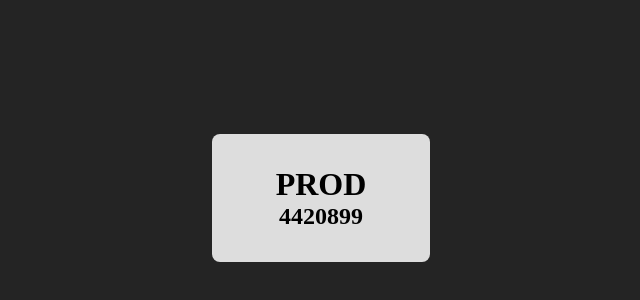
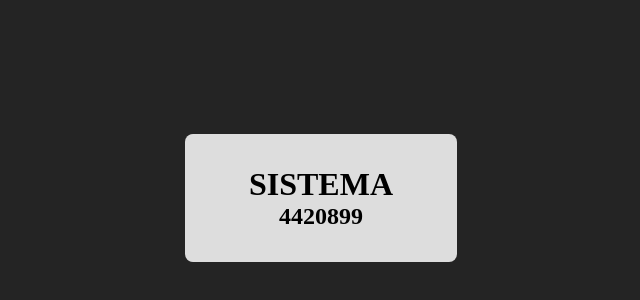
Before and after one commit to luciamorena/aws-5, a React (Vite) app: page / in a window 1280 px wide. Shown: the part 202-502 px from the top of the page, without its empty margins (319-959 px from the left). Built offline with nearby package versions, Linux system fonts and the light colour scheme.

Commit message:
commit 1

```diff
--- a/src/App.jsx
+++ b/src/App.jsx
@@ -3,7 +3,7 @@ import React,{useState,useEffect} from 'react'
 function App() {
   const [valor,setValor] = useState(0)
   const [cor,setCor] = useState(null)
-  const [tipo,setTipo] = useState('PROD')
+  const [tipo,setTipo] = useState('SISTEMA')
 
   const alterar = () => setValor((Math.random() * 10000000).toFixed())
 
```
